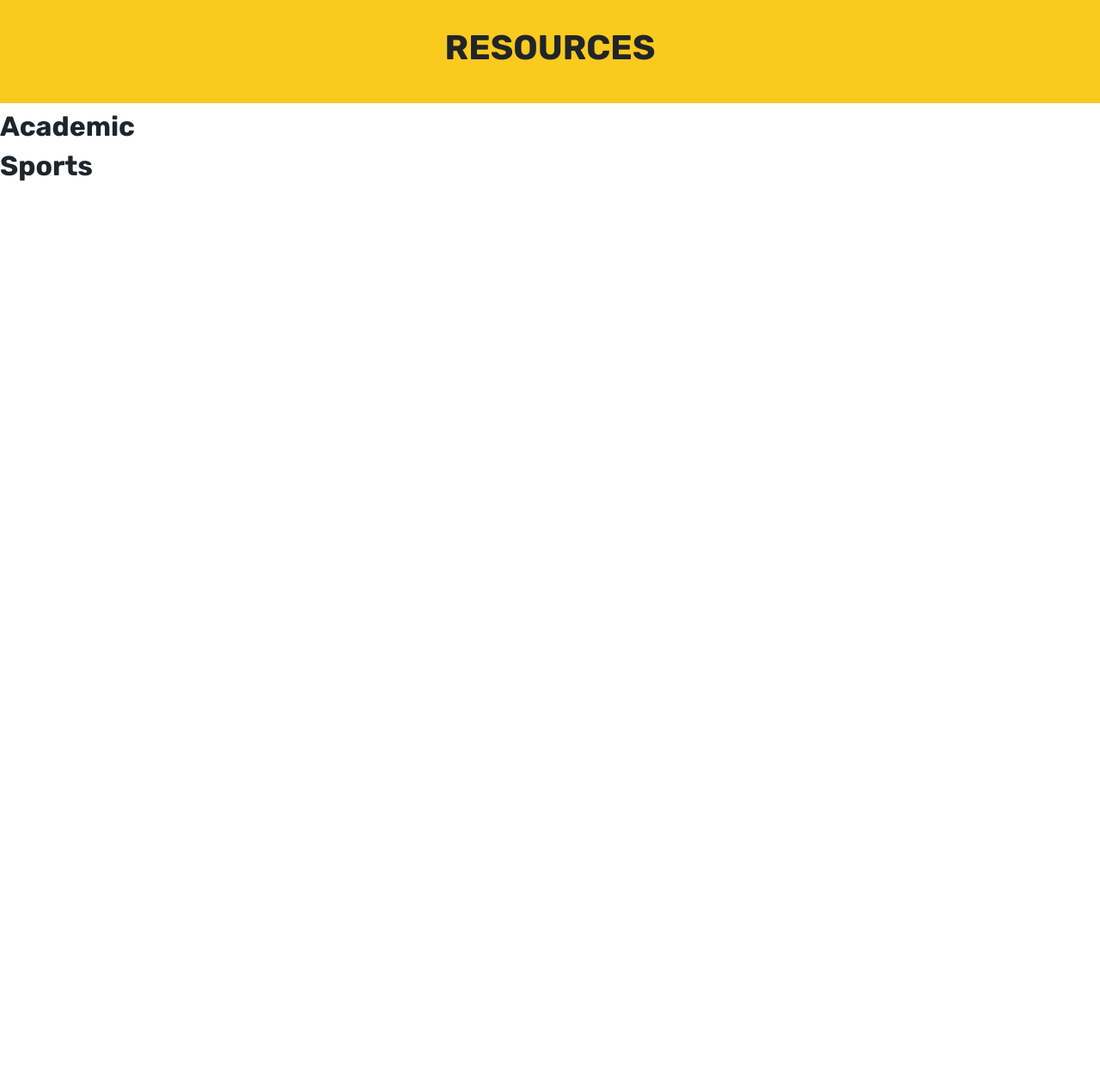
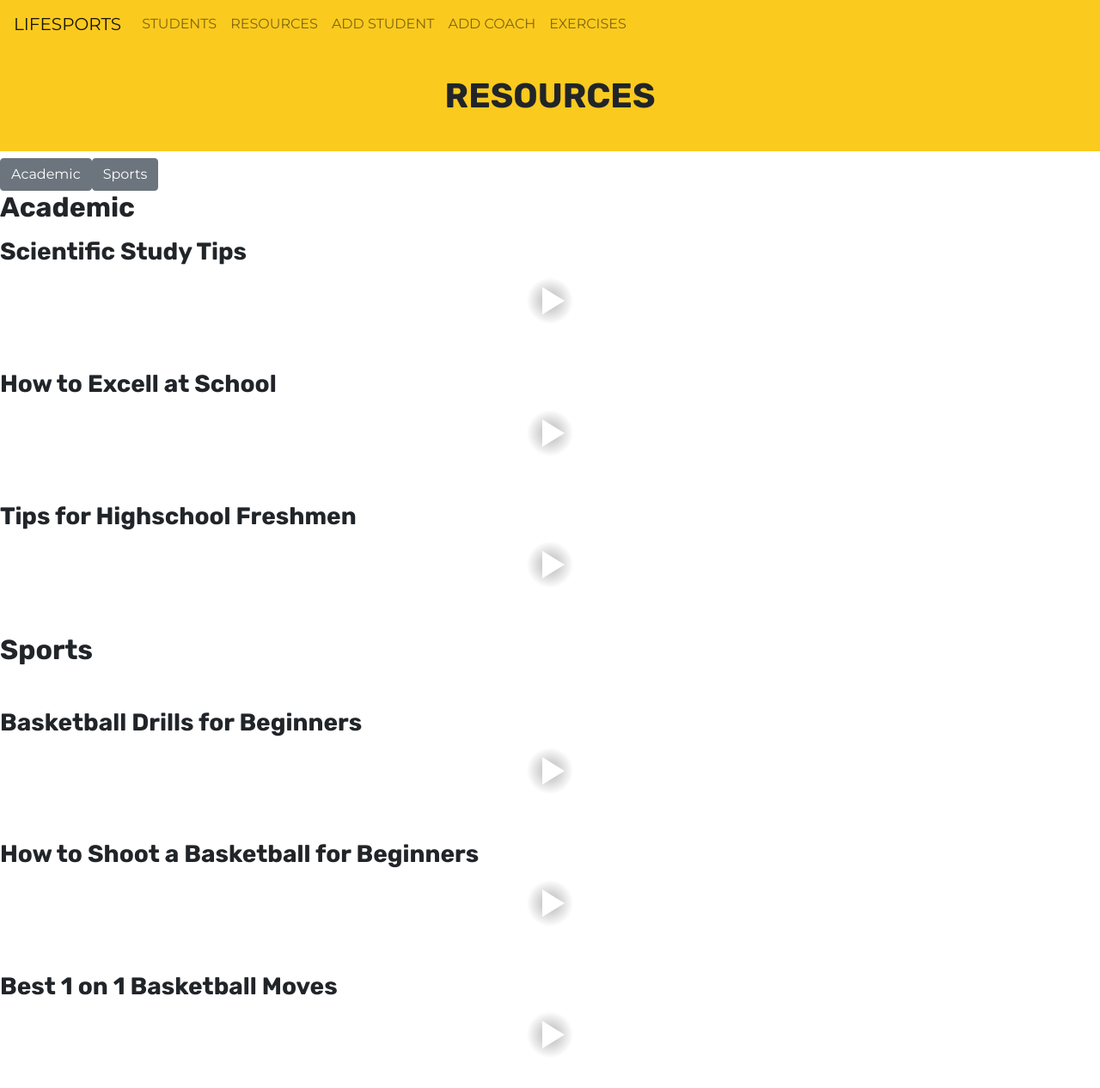
Before and after one commit to andretg12/life-sports, a React (Create React App) app in the folder client/: page /resources in a window 1280 px wide. Shown: the top 1266 px of the page at 86% size. Before the commit the page ends 800 px from the top, so only its background shows below. Built offline with nearby package versions, Linux system fonts and the light colour scheme; no server answers.

Commit message:
Add resources, change style, Add resource form

```diff
--- a/client/package.json
+++ b/client/package.json
@@ -9,6 +9,7 @@
     "react": "^16.8.6",
     "react-datepicker": "^2.5.0",
     "react-dom": "^16.8.6",
+    "react-player": "^1.13.0",
     "react-router-dom": "^5.0.0",
     "react-scripts": "3.0.1"
   },
--- a/client/public/index.html
+++ b/client/public/index.html
@@ -13,6 +13,7 @@
   <body>
     <noscript>You need to enable JavaScript to run this app.</noscript>
     <div id="root"></div>
-
+    <script src="https://ajax.googleapis.com/ajax/libs/jquery/3.4.1/jquery.min.js"></script>
+    <script src="https://stackpath.bootstrapcdn.com/bootstrap/4.3.1/js/bootstrap.bundle.min.js"></script>
   </body>
 </html>
--- a/client/src/App.css
+++ b/client/src/App.css
@@ -21,3 +21,14 @@ h1{
   position: absolute;
   width: 1px;
 }
+
+img{
+  width:100px;
+  height: 100px;
+}
+
+.lifesports-nav {
+  background-color: #FBCA1E;
+  color: black;
+  font-family: 'Rubik', sans-serif;
+}
--- a/client/src/App.js
+++ b/client/src/App.js
@@ -18,6 +18,7 @@ import StudentSignup from "./Components/StudentSignup";
 import CoachSignup from "./Components/CoachSignup"
 import Login from "./Components/Login";
 import TakeAttendance from "./Components/TakeAttendance"
+import AddResource from "./Components/AddResources"
 
 
 class App extends Component {
@@ -28,7 +29,7 @@ class App extends Component {
     location: "",//Load students and resources for location
     userType: "",//Coach or student for different user experience
     students: [],//list of students at location
-    targetStudent: "James"
+    targetStudent: {firstName: "James", lastName: "Bond", school: "Spy academy", academy: "LifeHoops", location: "Harris YMCA", picture: "https://timedotcom.files.wordpress.com/2019/03/kitten-report.jpg", grade: "6th Grade", schoolId: "34203k30s", street: "123 This St.", city: "Charlotte", state: "NC", zipcode: "23049", parentName: "Jane Bond", parentEmail: "this@this.com", parentPhone: "3423423543", academicStats: {gpa: "3.0", readingLvl: "10th grade"}}
   }
 
   componentDidMount() {
@@ -50,6 +51,7 @@ class App extends Component {
     const { academies, academy, locations, location, students, targetStudent } = this.state
   return (
     <Router>
+      <Navbar />
       <div className="">
       <Route path="/" exact render={(props) => <StudentList {...props} students={students} location={location} academy={academy} locations={locations} academies={academies} />} />
       <Route path="/edit/:id" render={(props) => <EditExercise {...props} onChangeStudent={this.onChangeStudent} onChangeDescription={this.onChangeDescription} onChangeDuration={this.onChangeDuration} onChangeDate={this.onChangeDate} onSubmit={this.onSubmitExercise}/>} />
@@ -64,6 +66,7 @@ class App extends Component {
       <Route path="/coach/signup" render={(props) => <CoachSignup {...props} location={location} locations={locations} academy={academy} academies={academies}/>} />
       <Route path="/login" render={(props) => <Login {...props} />} />
       <Route path="/takeattendance" render={(props) => <TakeAttendance {...props} />} />
+      <Route path="/addresource" render={(props) => <AddResource {...props} />} />
       </div>
     </Router>
   )
--- /dev/null
+++ b/client/src/components/AddResources.jsx
@@ -0,0 +1,38 @@
+import React from 'react';
+
+const AddResource = (location, locations, academies, academy) => {
+    return (
+        <div>
+            <h1>RESOURCES</h1>
+            <form>
+                <label className="visuallyhidden" htmlFor="resource-type">Resource Type</label>
+                <select className="form-control" name="resource-type" id="resource-type">
+                    <option>Academic</option>
+                    <option>Sports</option>
+                </select>
+
+                <label className="visuallyhidden" htmlFor="resource-academy">Academy</label>
+                <select className="form-control" name="academy" id="resource-type">
+                    <option defaultValue>{academy}</option>
+                    {academies.map((academy, i) => <option key={i}>{academy}</option>)}
+                </select>
+
+                <label className="visuallyhidden" htmlFor="resource-location">Location</label>
+                <select className="form-control" name="location" id="resource-location">
+                    <option defaultValue>{location}</option>
+                    {locations.map((location, i) => <option key={i}>{location}</option>)}
+                </select>
+
+                <label className="visuallyhidden" htmlFor="resource-title">Title</label>
+                <input type="text" name="title" id="resource-title" placeholder="TITLE"></input>
+
+                <label className="visuallyhidden" htmlFor="resource-url">URL</label>
+                <input className="form-control" name="url" id="resource-url" placeholder="URL"></input>
+
+                <submit value="submit">SAVE</submit>
+            </form>
+        </div>
+    )
+}
+
+export default AddResource;
--- a/client/src/components/Navbar.jsx
+++ b/client/src/components/Navbar.jsx
@@ -3,22 +3,83 @@ import { Link } from 'react-router-dom';
 
 function Navbar(){
     return (
-      <nav className="navbar navbar-dark bg-dark navbar-expand-lg">
-        <Link to="/" className="navbar-brand">LifeSports</Link>
-        <div className="collpase navbar-collapse">
+      <nav className="navbar navbar-light navbar-expand-lg" style={{backgroundColor: "#FBCA1E"}}>
+        <button
+          className="navbar-toggler"
+          type="button"
+          data-toggle="collapse"
+          data-target="#navbarSupportedContent"
+          aria-controls="navbarSupportedContent"
+          aria-expanded="false"
+          aria-label="Toggle navigation"
+        >
+          <span className="navbar-toggler-icon"></span>
+        </button>
+        <div className="collapse navbar-collapse" id="navbarSupportedContent">
+        <Link to="/" className="navbar-brand">LIFESPORTS</Link>
         <ul className="navbar-nav mr-auto">
           <li className="navbar-item">
-          <Link to="/" className="nav-link">Exercises</Link>
+          <Link to="/" className="nav-link">STUDENTS</Link>
           </li>
           <li className="navbar-item">
-          <Link to="/create" className="nav-link">Post New Workout</Link>
+          <Link to="/resources" className="nav-link">RESOURCES</Link>
           </li>
           <li className="navbar-item">
-          <Link to="/user" className="nav-link">Create User</Link>
+          <Link to="/student/signup" className="nav-link">ADD STUDENT</Link>
+          </li>
+          <li className="navbar-item">
+            <Link to="/coach/signup" className="nav-link">ADD COACH</Link>
+          </li>
+          <li>
+            <Link to="/exercise" className="nav-link">EXERCISES</Link>
           </li>
         </ul>
         </div>
       </nav>
+    //   <BrowserRouter>
+    //   <nav className="navbar navbar-expand-lg navbar-dark bg-dark sticky-top">
+
+    //     <button
+    //       className="navbar-toggler"
+    //       type="button"
+    //       data-toggle="collapse"
+    //       data-target="#navbarSupportedContent"
+    //       aria-controls="navbarSupportedContent"
+    //       aria-expanded="false"
+    //       aria-label="Toggle navigation"
+    //     >
+    //       <span className="navbar-toggler-icon"></span>
+    //     </button>
+    //     <div className="collapse navbar-collapse" id="navbarSupportedContent">
+    //       <ul className="nav navbar-nav navbar-right ml-auto">
+    //         <li className="nav-item">
+    //           {/* Using <NavLink> to be able to target active for a more user friendly active page different color button */}
+    //           <NavLink exact className="btn text-white" to="/">
+    //             Home
+    //           </NavLink>
+    //         </li>
+    //         <li className="nav-item">
+    //           <NavLink exact className="btn text-white" to="/products">
+    //             Products
+    //           </NavLink>
+    //         </li>
+    //         <li className="nav-item">
+    //           <NavLink exact className="btn text-white" to="/contactform">
+    //             Contact
+    //           </NavLink>
+    //         </li>
+    //       </ul>
+    //     </div>
+    //   </nav>
+    //   {/* This is where the routing paths are determined */}
+    //   <Switch>
+    //     <Route exact path="/" component={Home} />
+    //     <Route exact path="/products" component={ProductsPage} />
+    //     <Route exact path="/contactform" component={Contact} />
+    //   </Switch>
+    // </BrowserRouter>
+//   );
+// };
     );
 }
 export default Navbar
--- a/client/src/components/Resources.jsx
+++ b/client/src/components/Resources.jsx
@@ -1,11 +1,42 @@
 import React from 'react';
+import ReactPlayer from 'react-player'
 
 const Resources = () => {
     return(
         <div>
             <h1 className="text-center">RESOURCES</h1>
+            <a className="btn btn-secondary" href="#academic">Academic</a>
+            <a className="btn btn-secondary" href="#sports">Sports</a>
+            <div id="academic">
             <h2>Academic</h2>
+            <div className="mt-3 mb-5">
+            <h3>Scientific Study Tips</h3>
+            <ReactPlayer url='https://www.youtube.com/watch?v=p60rN9JEapg' light width="100" height="100"/>
+            </div>
+            <div className="mt-3 mb-5">
+            <h3>How to Excell at School</h3>
+            <ReactPlayer url='https://www.youtube.com/watch?v=CPxSzxylRCI' light width="100" height="100"/>
+            </div>
+            <div className="mt-3 mb-5">
+            <h3>Tips for Highschool Freshmen</h3>
+            <ReactPlayer url='hhttps://www.youtube.com/watch?v=3MdWw1Imjn0' light width="100" height="100"/>
+            </div>
+            </div>
+            <div id="sports">
             <h2>Sports</h2>
+            <div className="mt-5 mb-5">
+            <h3>Basketball Drills for Beginners</h3>
+            <ReactPlayer url='https://www.youtube.com/watch?v=2lFq7T6pmu8' light width="100" height="100"/>
+            </div>
+            <div className="mt-5 mb-5">
+            <h3>How to Shoot a Basketball for Beginners</h3>
+            <ReactPlayer url='https://www.youtube.com/watch?v=BloEnNbz4qk' light width="100" height="100"/>
+            </div>
+            <div className="mt-5 mb-5">
+            <h3>Best 1 on 1 Basketball Moves</h3>
+            <ReactPlayer url='https://www.youtube.com/watch?v=JZEVLrA2UMg' light width="100" height="100"/>
+            </div>
+            </div>
         </div>
     )
 }
--- a/client/src/components/StudentSignup.jsx
+++ b/client/src/components/StudentSignup.jsx
@@ -25,13 +25,13 @@ const StudentSignup = ({ location, locations, academy, academies }) => {
 
                 <label className="visuallyhidden" htmlFor="student-academy">Academy</label>
                 <select className="form-control mt-5" type="text" name="academy" id="student-academy" placeholder="ACADEMY">
-                <option>{academy}</option>
+                <option selected>{academy}</option>
                 {academies.map((academy, i)  => <option key={i}>{academy}</option>)}
                 </select>
 
                 <label className="visuallyhidden" htmlFor="student-location">Location</label>
                 <select className="form-control mt-5" type="text" name="location" id="student-location" placeholder="LOCATION">
-                    <option>{location}</option>
+                    <option selected>{location}</option>
                     {locations.map((location, i) => <option key={i}>{location}</option>)}
                 </select>
 
```
Also changed, not shown: client/src/components/ShowStudent.jsx (+14 -1 lines), client/src/components/StudentsList.jsx (+10 -5 lines).
